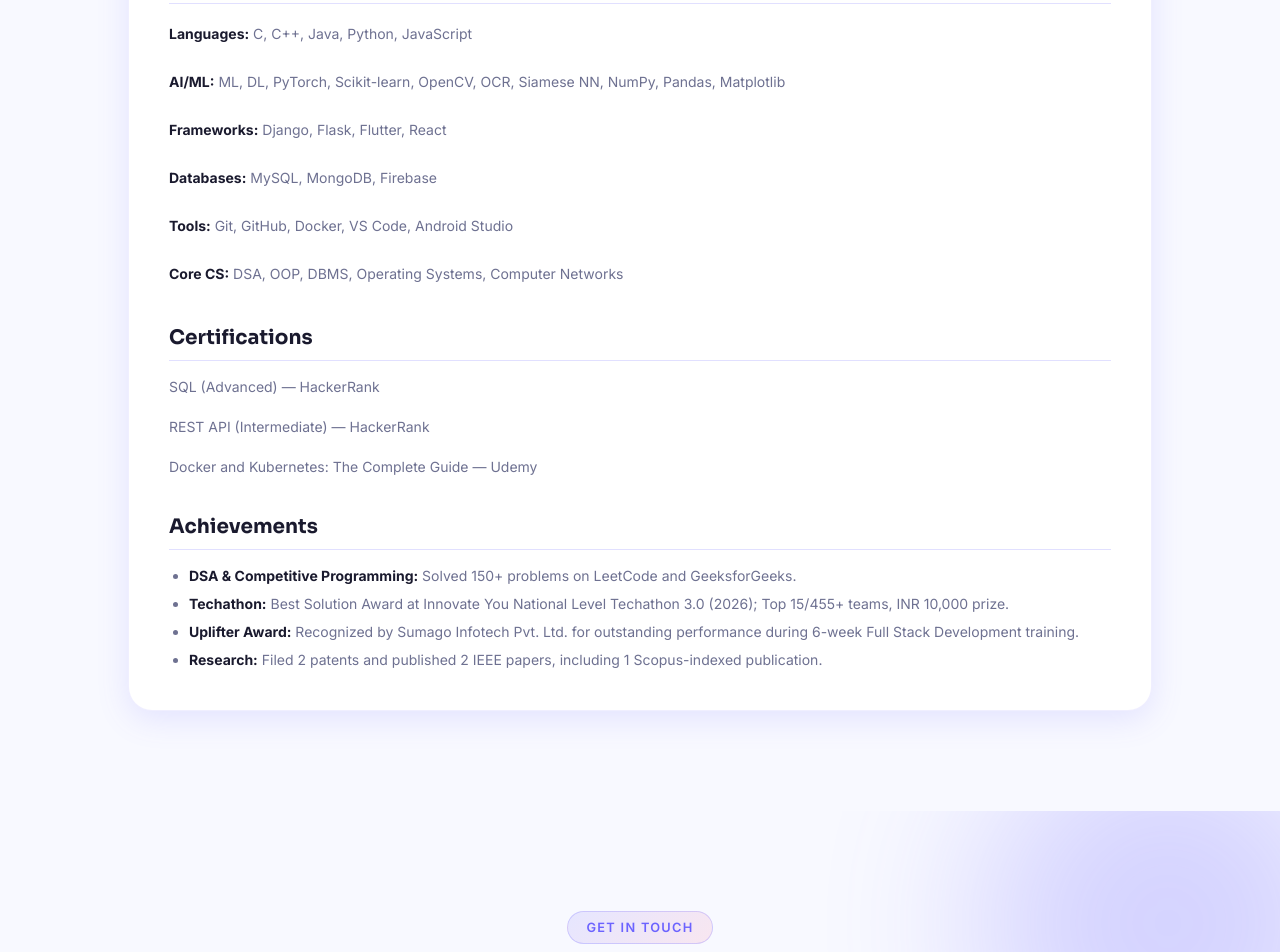
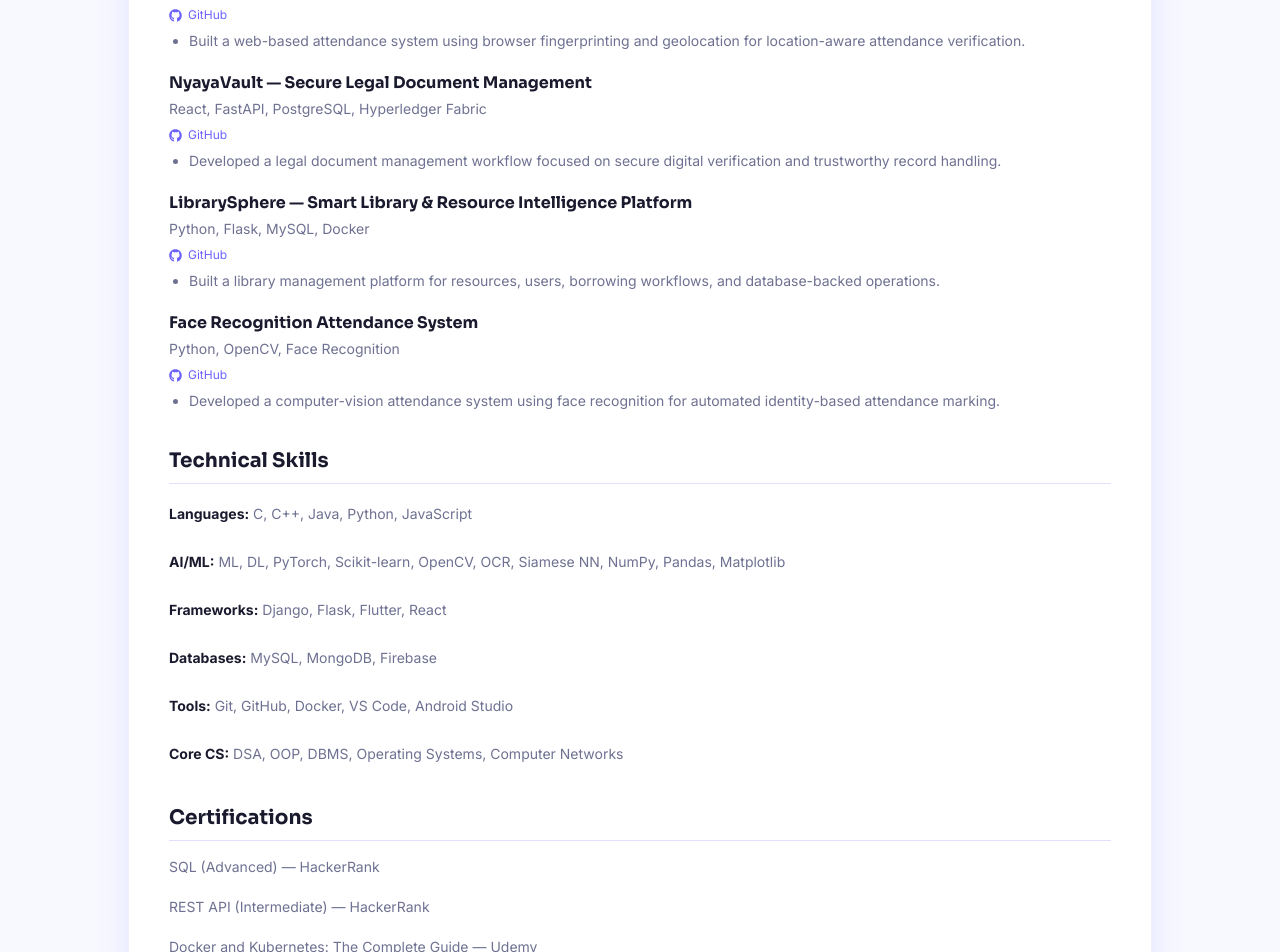
Before and after one commit to avaleajay170/MyPortfolio, a React (Vite) app: page / in a window 1280 px wide. Shown: the part 10020-10972 px from the top of the page. Built offline with nearby package versions, Linux system fonts and the light colour scheme.

Commit message:
Add projects and certificate links to resume

```diff
--- a/src/components/Resume.jsx
+++ b/src/components/Resume.jsx
@@ -56,6 +56,22 @@ const Resume = () => {
                 <ProjectLinks github="https://github.com/avaleajay170/CivicSphere" />
                 <ul className="list-disc ml-5 mt-2 space-y-1 text-sm"><li>Developed a geo-fenced civic issue reporting platform enabling location-aware complaint submission across Pune city.</li><li>Implemented AI-based classification, constituency detection, smart routing, and SLA escalation.</li><li>Built a transparent dashboard for real-time complaint tracking, status monitoring, severity analysis, and resolution updates.</li></ul>
               </ResumeItem>
+              <ResumeItem title="Smart Attendance System — Browser Fingerprint & Geolocation" subtitle="Python, Flask, JavaScript, Geolocation API, Browser Fingerprinting">
+                <ProjectLinks github="https://github.com/avaleajay170/Smart-Attendance-System-using-Browser-Fingerprint-and-Geolocation" />
+                <ul className="list-disc ml-5 mt-2 space-y-1 text-sm"><li>Built a web-based attendance system using browser fingerprinting and geolocation for location-aware attendance verification.</li></ul>
+              </ResumeItem>
+              <ResumeItem title="NyayaVault — Secure Legal Document Management" subtitle="React, FastAPI, PostgreSQL, Hyperledger Fabric">
+                <ProjectLinks github="https://github.com/avaleajay170/NyayaVault" />
+                <ul className="list-disc ml-5 mt-2 space-y-1 text-sm"><li>Developed a legal document management workflow focused on secure digital verification and trustworthy record handling.</li></ul>
+              </ResumeItem>
+              <ResumeItem title="LibrarySphere — Smart Library & Resource Intelligence Platform" subtitle="Python, Flask, MySQL, Docker">
+                <ProjectLinks github="https://github.com/avaleajay170/LibrarySphere" />
+                <ul className="list-disc ml-5 mt-2 space-y-1 text-sm"><li>Built a library management platform for resources, users, borrowing workflows, and database-backed operations.</li></ul>
+              </ResumeItem>
+              <ResumeItem title="Face Recognition Attendance System" subtitle="Python, OpenCV, Face Recognition">
+                <ProjectLinks github="https://github.com/avaleajay170/Face-Recognition-Attendance-System" />
+                <ul className="list-disc ml-5 mt-2 space-y-1 text-sm"><li>Developed a computer-vision attendance system using face recognition for automated identity-based attendance marking.</li></ul>
+              </ResumeItem>
             </ResumeSection>
 
             <ResumeSection title="Technical Skills">
@@ -68,7 +84,9 @@ const Resume = () => {
             </ResumeSection>
 
             <ResumeSection title="Certifications">
-              <p className="text-sm">SQL (Advanced) — HackerRank</p><p className="text-sm">REST API (Intermediate) — HackerRank</p><p className="text-sm">Docker and Kubernetes: The Complete Guide — Udemy</p>
+              <p className="text-sm"><a href="https://www.hackerrank.com/certificates/4ee32f6a913d" target="_blank" rel="noopener noreferrer" className="hover:text-[#6C63FF] hover:underline">SQL (Advanced) — HackerRank</a></p>
+              <p className="text-sm"><a href="https://www.hackerrank.com/certificates/a9074809c925" target="_blank" rel="noopener noreferrer" className="hover:text-[#6C63FF] hover:underline">REST API (Intermediate) — HackerRank</a></p>
+              <p className="text-sm"><a href="https://ude.my/UC-a24dde0e-ebea-44b0-8dcc-f946840def8a" target="_blank" rel="noopener noreferrer" className="hover:text-[#6C63FF] hover:underline">Docker and Kubernetes: The Complete Guide — Udemy</a></p>
             </ResumeSection>
 
             <ResumeSection title="Achievements">
```
